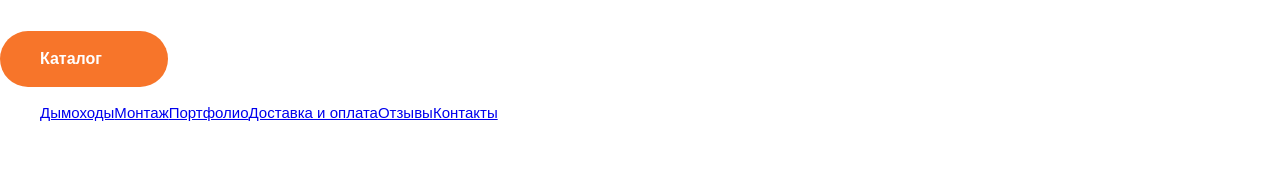
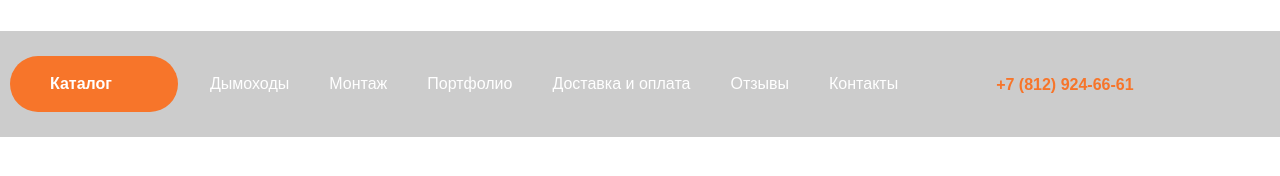
Before and after one commit to Edmond1844/fireplaces-stoves, a plain HTML site: page source/index.html in a window 1280 px wide. Drawn offline with nearby package versions, Linux system fonts and the light colour scheme; files that its build step writes are made by us from their sources.

Commit message:
Объекты

```diff
--- a/source/js/script.js
+++ b/source/js/script.js
@@ -32,6 +32,11 @@ let headerLinks = {
     }
 };
 
+let headerNumberLink = {
+    textLink: '+7 (812) 924-66-61',
+    urlLink: 'tel:78129246661'
+}
+
 // Переменные header
 let header = document.createElement('header');
 let headerContainer = document.createElement('div');
@@ -39,7 +44,7 @@ let headerWrapper = document.createElement('div');
 let headerButton = document.createElement('button');
 let headerNav = document.createElement('nav');
 let headerNavList = document.createElement('ul');
-let headerNavItem =document.createElement('li');
+let headerNumber = document.createElement('a');
 
 // Подключение header
 document.body.appendChild(header);
@@ -48,7 +53,9 @@ headerContainer.appendChild(headerWrapper);
 headerWrapper.appendChild(headerButton);
 headerWrapper.appendChild(headerNav);
 headerNav.appendChild(headerNavList);
-headerNavList.appendChild(headerNavItem);
+headerWrapper.appendChild(headerNumber);
+
+
 
 // Установка стилей классов, атрибутов header
 header.setAttribute('class', 'header');
@@ -62,18 +69,26 @@ headerNav.setAttribute('class', 'header__nav');
 
 headerNavList.setAttribute('class', 'header__nav-list');
 
+headerNumber.setAttribute('class', 'header__number')
+headerNumber.setAttribute('href', headerNumberLink.urlLink);
+headerNumber.textContent = headerNumberLink.textLink;
+
 // Создание и добавление ссылок в навигацию
 
 for (let linkItem in headerLinks) {
     let currentLink = headerLinks[linkItem];
+
+    let headerNavItem = document.createElement('li');
 
     let headerLink = document.createElement('a');
     headerLink.textContent = currentLink.linkText;
     headerLink.setAttribute('href', currentLink.linkUrl);
 
     headerNavItem.appendChild(headerLink);
+    headerNavList.appendChild(headerNavItem);
+
+    headerNavItem.setAttribute('class', 'header__nav-item');
 }
-
 
 // Catalog !!!
 
--- a/source/less/components/header.less
+++ b/source/less/components/header.less
@@ -5,16 +5,21 @@
     top: 31px;
     left: 0;
 
-    background-color: @transparent;
+    // background-color: @transparent;
+    background-color: #ccc;
 }
 
 .header__container {
     .container ();
 }
 
-// .header__wrapper {
+.header__wrapper {
+    padding: 25px 10px;
 
-// }
+    display: flex;
+    align-items: center;
+    gap: 32px;
+}
 
 .header__button {
     padding: 18px 66px 18px 40px;
@@ -39,4 +44,34 @@
 
 .header__nav-list {
     .reset-styles-ol ();
+    margin: 0;
+    padding: 0;
+
+    display: flex;
+    flex-wrap: wrap;
+    column-gap: 40px;
+    row-gap: 5px;
+
+    margin-right: 66px;
 }
+
+.header__nav-item {
+    a {
+        font-size: 16px;
+        font-weight: 500;
+
+        text-decoration: none;
+        color: @white;
+    }
+}
+
+.header__number {
+    font-size: 16px;
+    font-weight: 700;
+
+    line-height: 19px;
+
+    color: @brand;
+
+    text-decoration: none;
+}
```
